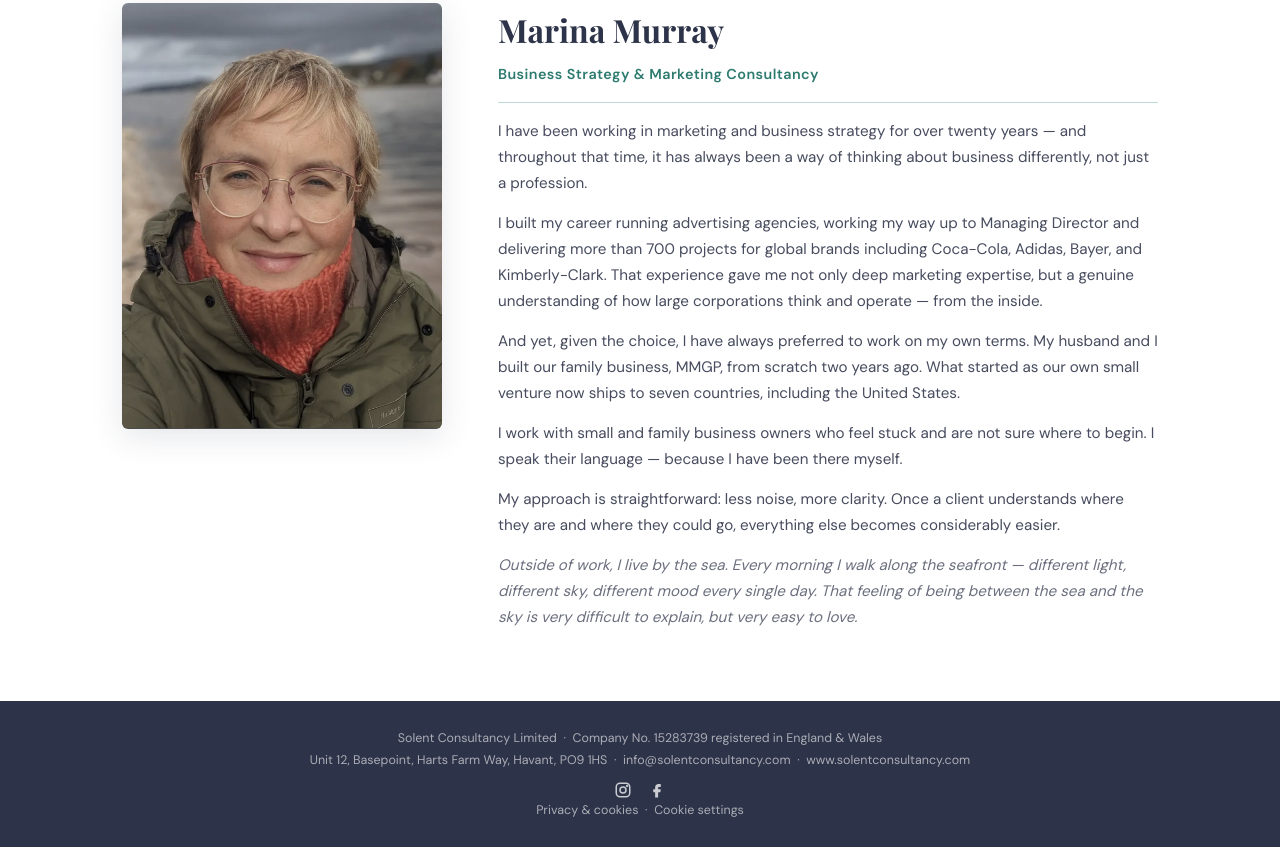
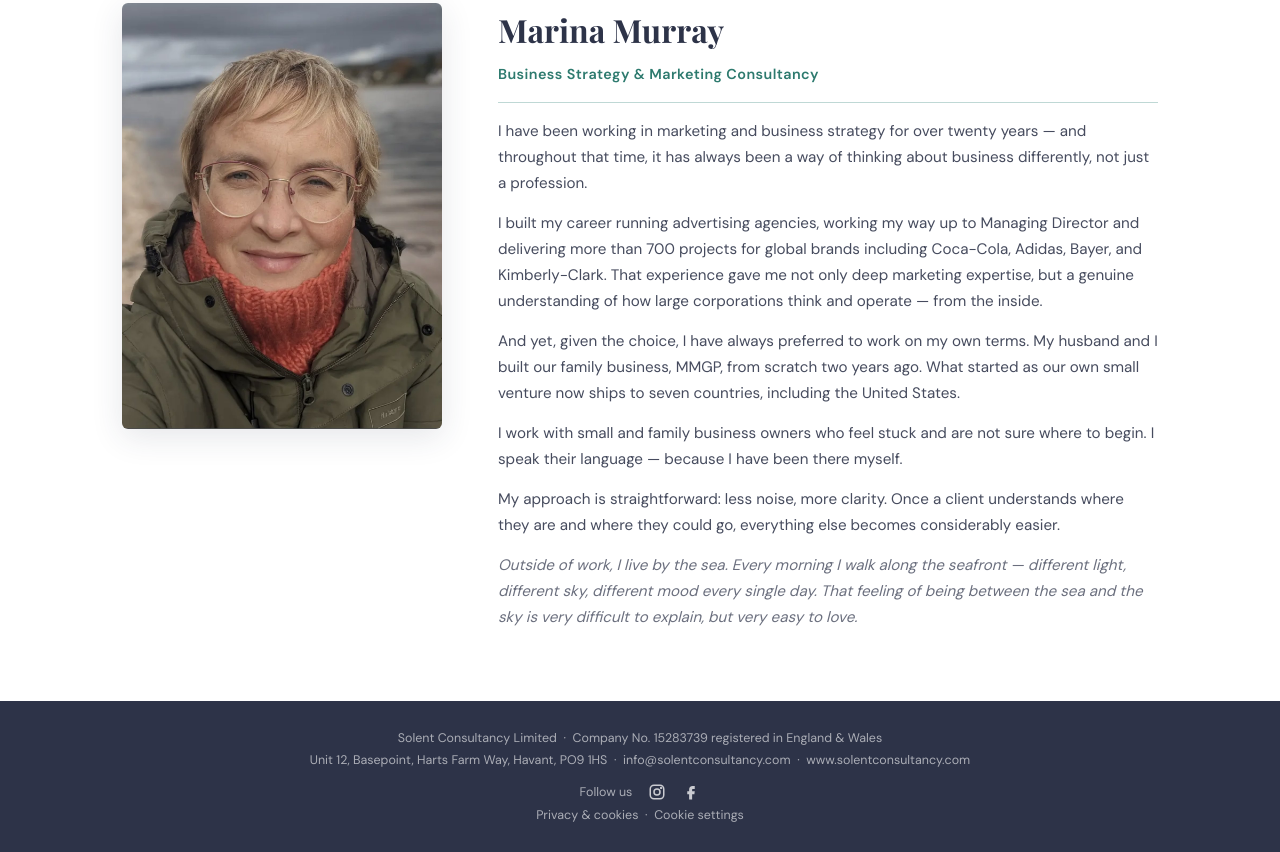
Before and after one commit to Solent125/Solent125.github.io, a plain HTML site: page about.html in a window 1280 px wide. Shown: the part 1900-2752 px from the top of the page. Drawn offline with nearby package versions, Linux system fonts and the light colour scheme.

Commit message:
Add 'Follow us' label to footer social icons

```diff
--- a/about.html
+++ b/about.html
@@ -90,7 +90,7 @@
     Unit 12, Basepoint, Harts Farm Way, Havant, PO9 1HS &nbsp;·&nbsp;
     <a href="mailto:info@solentconsultancy.com">info@solentconsultancy.com</a> &nbsp;·&nbsp;
     <a href="https://www.solentconsultancy.com">www.solentconsultancy.com</a>
-    <div class="footer-social"><a href="https://www.instagram.com/solentconsultancyltd/" target="_blank" rel="noopener" aria-label="Solent Consultancy on Instagram"><svg width="18" height="18" viewBox="0 0 24 24" fill="none" stroke="currentColor" stroke-width="2" stroke-linecap="round" stroke-linejoin="round" aria-hidden="true"><rect x="3" y="3" width="18" height="18" rx="5"/><circle cx="12" cy="12" r="4"/><circle cx="17.5" cy="6.5" r="0.6" fill="currentColor"/></svg></a><a href="https://www.facebook.com/profile.php?id=61590915535217" target="_blank" rel="noopener" aria-label="Solent Consultancy on Facebook"><svg width="18" height="18" viewBox="0 0 24 24" fill="currentColor" aria-hidden="true"><path d="M14 8h3V4h-3c-2.8 0-4.5 1.8-4.5 4.6V11H7v4h2.5v7h4v-7h3l.5-4h-3.5V8.8c0-.5.3-.8.5-.8z"/></svg></a></div>
+    <div class="footer-social"><span>Follow us</span><a href="https://www.instagram.com/solentconsultancyltd/" target="_blank" rel="noopener" aria-label="Solent Consultancy on Instagram"><svg width="18" height="18" viewBox="0 0 24 24" fill="none" stroke="currentColor" stroke-width="2" stroke-linecap="round" stroke-linejoin="round" aria-hidden="true"><rect x="3" y="3" width="18" height="18" rx="5"/><circle cx="12" cy="12" r="4"/><circle cx="17.5" cy="6.5" r="0.6" fill="currentColor"/></svg></a><a href="https://www.facebook.com/profile.php?id=61590915535217" target="_blank" rel="noopener" aria-label="Solent Consultancy on Facebook"><svg width="18" height="18" viewBox="0 0 24 24" fill="currentColor" aria-hidden="true"><path d="M14 8h3V4h-3c-2.8 0-4.5 1.8-4.5 4.6V11H7v4h2.5v7h4v-7h3l.5-4h-3.5V8.8c0-.5.3-.8.5-.8z"/></svg></a></div>
   </footer>
 
   <script src="js/main.js"></script>
```
Also changed, not shown: contact.html (+1 -1 lines), index.html (+1 -1 lines), pricing.html (+1 -1 lines), privacy.html (+1 -1 lines), services.html (+1 -1 lines).
